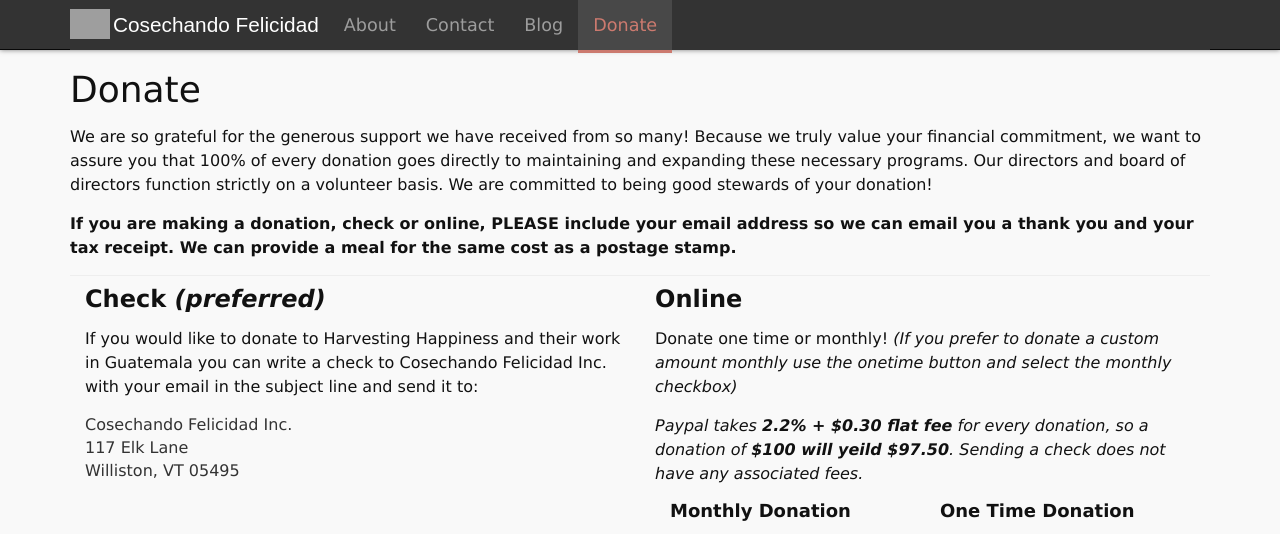
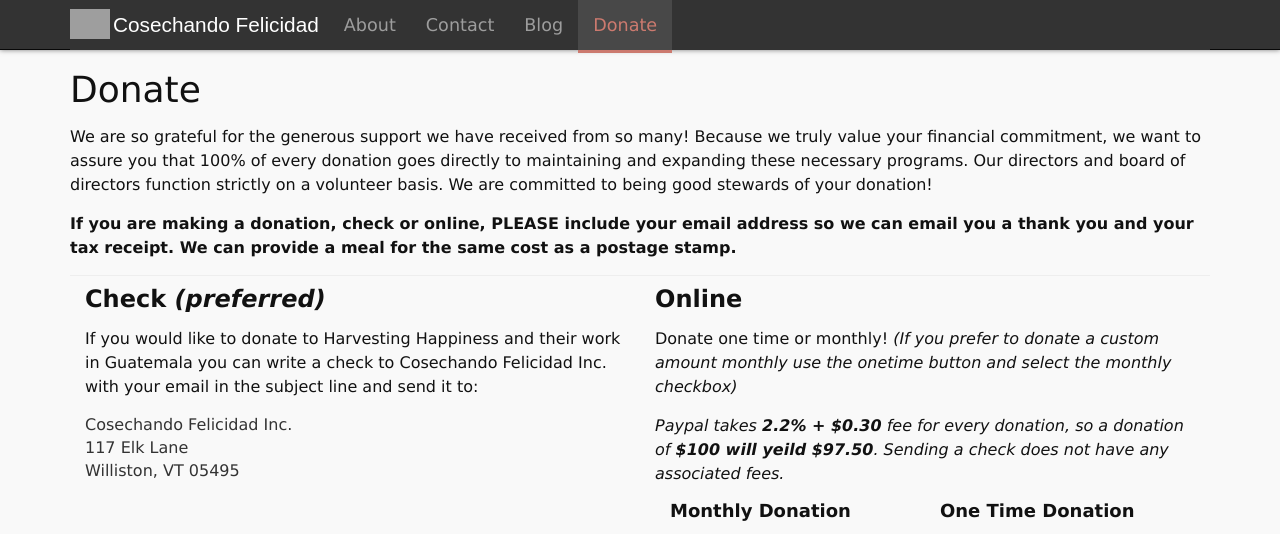
Before and after one commit to harvestinghappiness/harvestinghappiness.github.io, a Jekyll site: the page built from donate.md, in a window 1280 px wide and 1344 px high. Shown: the top 534 px of the window. Built offline with Jekyll 4.4.1, drawn with Linux system fonts in a browser that asks for light colours.

Commit message:
Update donate.md

```diff
--- a/donate.md
+++ b/donate.md
@@ -28,7 +28,7 @@
 
 <p>Donate one time or monthly! <i>(If you prefer to donate a custom amount monthly use the onetime button and select the monthly checkbox)</i></p>
 
-<p><i>Paypal takes <strong>2.2% + $0.30 flat fee</strong> for every donation, so a donation of <strong>$100 will yeild $97.50</strong>. Sending a check does not have any associated fees.</i></p>
+<p><i>Paypal takes <strong>2.2% + $0.30</strong> fee for every donation, so a donation of <strong>$100 will yeild $97.50</strong>. Sending a check does not have any associated fees.</i></p>
 <div class="col-sm-6">
 	<h4>Monthly Donation</h4>
 	{% include paypalmonthlybutton.html %}
```
